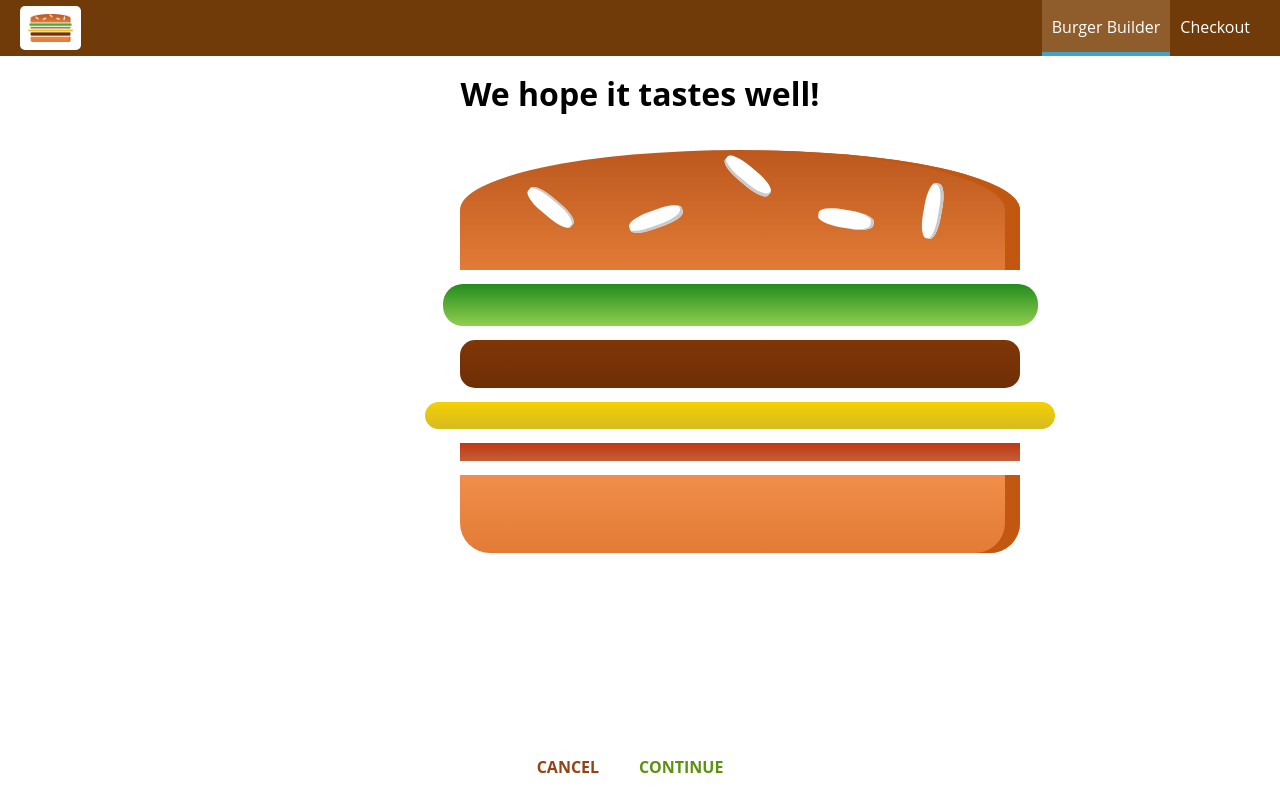
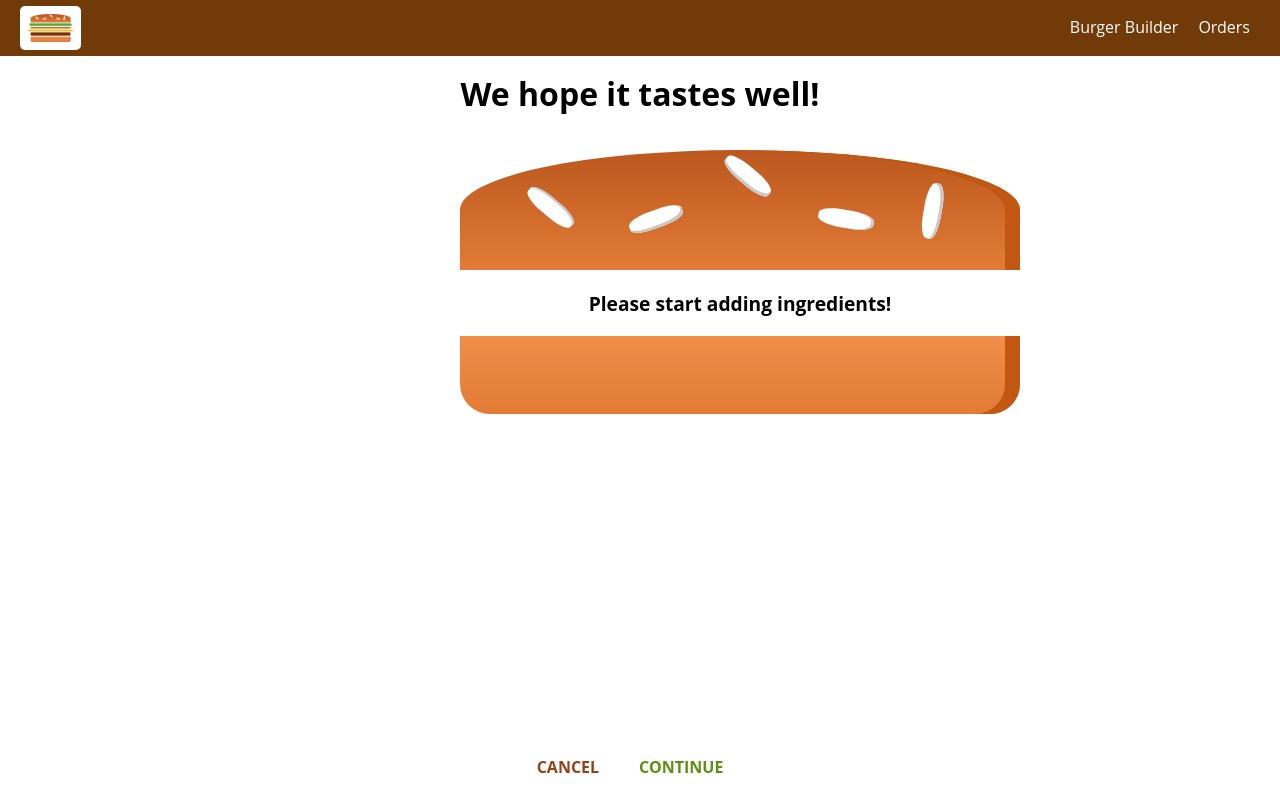
Before and after one commit to felipeLx/ReactBurger, a React (Create React App) app: page /checkout in a window 1280 px wide. Built offline with nearby package versions, Linux system fonts and the light colour scheme.

Commit message:
add order class

```diff
--- a/src/App.js
+++ b/src/App.js
@@ -4,6 +4,7 @@
 import Layout from './hoc/Layout/Layout';
 import BurgerBuilder from './containers/BurgerBuilder/BurgerBuilder';
 import Checkout from './containers/Checkout/Checkout';
+import Orders from './containers/Orders/Orders';
 
 class App extends Component {
   render () {
@@ -12,6 +13,7 @@
         <Layout>
           <Switch>
             <Route path="/checkout" component={Checkout} />
+            <Route path="/orders" component={Orders} />
             <Route path="/" exact component={BurgerBuilder} />
           </Switch>
         </Layout>
--- a/src/components/Navigation/NavigationItems/NavigationItem/NavigationItem.js
+++ b/src/components/Navigation/NavigationItems/NavigationItem/NavigationItem.js
@@ -1,12 +1,14 @@
 import React from 'react';
+import { NavLink } from 'react-router-dom';
 
 import classes from './NavigationItem.module.css';
 
 const navigationItem = ( props ) => (
     <li className={classes.NavigationItem}>
-        <a
-            href={props.link}
-            className={props.active ? classes.active : null}>{props.children}</a>
+        <NavLink
+            to={props.link}
+            exact={props.exact}
+            activeClassName={classes.active}>{props.children}</NavLink>
     </li>
 );
 
--- a/src/components/Navigation/NavigationItems/NavigationItems.js
+++ b/src/components/Navigation/NavigationItems/NavigationItems.js
@@ -5,8 +5,8 @@
 
 const navigationItems = () => (
     <ul className={classes.NavigationItems}>
-        <NavigationItem link="/" active>Burger Builder</NavigationItem>
-        <NavigationItem link="/">Checkout</NavigationItem>
+        <NavigationItem link="/" exact >Burger Builder</NavigationItem>
+        <NavigationItem link="/orders" >Orders</NavigationItem>
     </ul>
 );
 
--- a/src/components/Order/CheckoutSummary/CheckoutSummary.js
+++ b/src/components/Order/CheckoutSummary/CheckoutSummary.js
@@ -13,10 +13,10 @@
             </div>
             <Button
                 btnType="Danger"
-                clicked>CANCEL</Button>
+                clicked={props.checkoutCancelled}>CANCEL</Button>
             <Button
                 btnType="Success"
-                clicked>CONTINUE</Button>
+                clicked={props.checkoutContinued}>CONTINUE</Button>
         </div>
     );
 }
--- /dev/null
+++ b/src/components/Order/Order.js
@@ -0,0 +1,36 @@
+import React from 'react';
+
+import classes from './Order.module.css';
+
+const order = (props) => {
+    const ingredients = [];
+
+    for(let ingredientName in props.ingredients) {
+        ingredients.push(
+            {
+            name: ingredientName,
+            amount: props.ingredients[ingredientName]
+            }
+        );
+    }
+
+    const ingredientOutput = ingredients.map(ig => {
+        return <span
+            style={{
+                textTransform: 'capitalize',
+                display: 'inline-block',
+                margin: '0 8px',
+                border: '1px solid #ccc',
+                padding: '5px'
+            }}
+            key={ig.name}>{ig.name} ({ig.amount})</span>
+    })
+    return (
+        <div className={classes.Order}>
+            <p>Ingredients: {ingredientOutput}</p>
+            <p>Price: <strong>USD {Number.parseFloat(props.price).toFixed(2)}</strong></p>
+        </div>
+        );
+};
+
+export default order;
--- /dev/null
+++ b/src/components/Order/Order.module.css
@@ -0,0 +1,8 @@
+.Order {
+    width: 100%;
+    border: 1px solid #eee;
+    box-shadow: 0 2px 3px #ccc;
+    padding: 10px;
+    margin: 10px auto;
+    box-sizing: border-box;
+}
--- a/src/containers/Checkout/Checkout.js
+++ b/src/containers/Checkout/Checkout.js
@@ -1,21 +1,52 @@
 import React, { Component } from 'react';
+import { Route } from 'react-router-dom';
 
 import CheckoutSummary from '../../components/Order/CheckoutSummary/CheckoutSummary';
+import ContactData from './ContactData/ContactData';
 
 class Checkout extends Component {
     state = {
-        ingredients: {
-            salad: 1,
-            meat: 1,
-            cheese: 1,
-            bacon: 1
+        ingredients: null,
+        price: 0
+    }
+
+    componentWillMount() {
+        const query = new URLSearchParams(this.props.location.search);
+        const ingredients = {};
+        let price = 0;
+        for(let param of query.entries()) {
+            if(param[0] === 'price') {
+                price = param[1];
+            } else {
+                ingredients[param[0]] = +param[1];
+            }
+
         }
+        this.setState({ingredients: ingredients, totalPrice: price});
+    }
+
+    checkoutCancelledHandler = () => {
+        this.props.history.goBack();
+    }
+
+    checkoutContinuedHandler = () => {
+        this.props.history.replace('/checkout/contact-data');
     }
 
     render() {
         return (
             <div>
-                <CheckoutSummary ingredients={this.state.ingredients}/>
+                <CheckoutSummary
+                    ingredients={this.state.ingredients}
+                    checkoutCancelled={this.checkoutCancelledHandler}
+                    checkoutContinued={this.checkoutContinuedHandler} />
+                <Route
+                    path={this.props.match.path + '/contact-data'}
+                    render={(props) => (<ContactData
+                                    ingredients={this.state.ingredients}
+                                    price={this.state.totalPrice}
+                                    {...props}/>)}
+                                     />
             </div>
         );
     }
--- /dev/null
+++ b/src/containers/Checkout/ContactData/ContactData.js
@@ -0,0 +1,68 @@
+import React, { Component } from 'react';
+
+import axios from '../../../axios-orders';
+import Spinner from '../../../components/UI/Spinner/Spinner';
+import Button from '../../../components/UI/Button/Button';
+import classes from './ContactData.module.css';
+
+class ContactData extends Component {
+    state ={
+        name: '',
+        email: '',
+        address: {
+            street: '',
+            postarCode: ''
+        },
+        loading: false
+    }
+
+    orderHandler = (event) => {
+        console.log(this.props.ingredients);
+        event.preventDefault();
+        this.setState( { loading: true } );
+        const order = {
+            ingredients: this.state.ingredients,
+            price: this.props.price,
+            customer: {
+                name: 'Max Schwarzmüller',
+                address: {
+                    street: 'Teststreet 1',
+                    zipCode: '41351',
+                    country: 'Germany'
+                },
+                email: 'test@test.com'
+            },
+            deliveryMethod: 'fastest'
+        }
+        axios.post( '/orders.json', order )
+            .then( response => {
+                this.setState( { loading: false } );
+                this.props.history.push('/');
+            } )
+            .catch( error => {
+                this.setState( { loading: false } );
+            } );
+    }
+
+    render() {
+        let form = (
+            <form>
+                <input className={classes.Input} type="text" name="name" placeholder="Your Name" />
+                <input className={classes.Input} type="email" name="email" placeholder="Your e-mail" />
+                <input className={classes.Input} type="text" name="street" placeholder="Your street" />
+                <input className={classes.Input} type="text" name="postal" placeholder="Your postal code" />
+                <Button btnType="Success" onClick={this.orderHandler}>Order</Button>
+            </form>);
+        if(this.state.loading) {
+            form = <Spinner />;
+        }
+        return (
+            <div className={classes.ContactData}>
+                <h4>Enter your contact detail</h4>
+                {form}
+            </div>
+        );
+    }
+}
+
+export default ContactData;
--- /dev/null
+++ b/src/containers/Checkout/ContactData/ContactData.module.css
@@ -0,0 +1,19 @@
+.ContactData {
+    margin: 20px auto;
+    width: 80%;
+    text-align: center;
+    box-shadow: 0 2px 3px #ccc;
+    border: 1px solid #eee;
+    padding: 10px;
+    box-sizing: border-box;
+}
+
+.Input {
+    display: block;
+}
+
+$media (min-width: 600px) {
+    .ContactData {
+        width: 500px;
+    }
+}
--- /dev/null
+++ b/src/containers/Orders/Orders.js
@@ -0,0 +1,44 @@
+import React, { Component } from 'react';
+
+import Order from '../../components/Order/Order';
+import axios from '../../axios-orders';
+import withErrorHandler from '../../hoc/withErrorHandler/withErrorHandler';
+
+class Orders extends Component {
+    state = {
+        orders: [],
+        loading: true
+    }
+    componentDidMount() {
+        axios.get('/orders.json')
+            .then(res => {
+                const fetchedOrders = [];
+                for(let key in res.data) {
+                    fetchedOrders.push({
+                        ...res.data[key],
+                        id: key
+                    });
+                }
+                this.setState({loading: false, orders: fetchedOrders})
+            })
+            .catch(err => {
+                this.setState({loading: false})
+            });
+    }
+
+    render() {
+        return(
+            <div>
+                {this.state.orders.map(order => (
+                    <Order
+                        key={order.id}
+                        ingredients={order.ingredients}
+                        price={order.price}
+                    />
+                    ))}
+            </div>
+        );
+    }
+}
+
+export default withErrorHandler(Orders, axios);
```
Also changed, not shown: src/containers/BurgerBuilder/BurgerBuilder.js (+11 -23 lines), src/containers/Orders/Orders.module.css (added).
